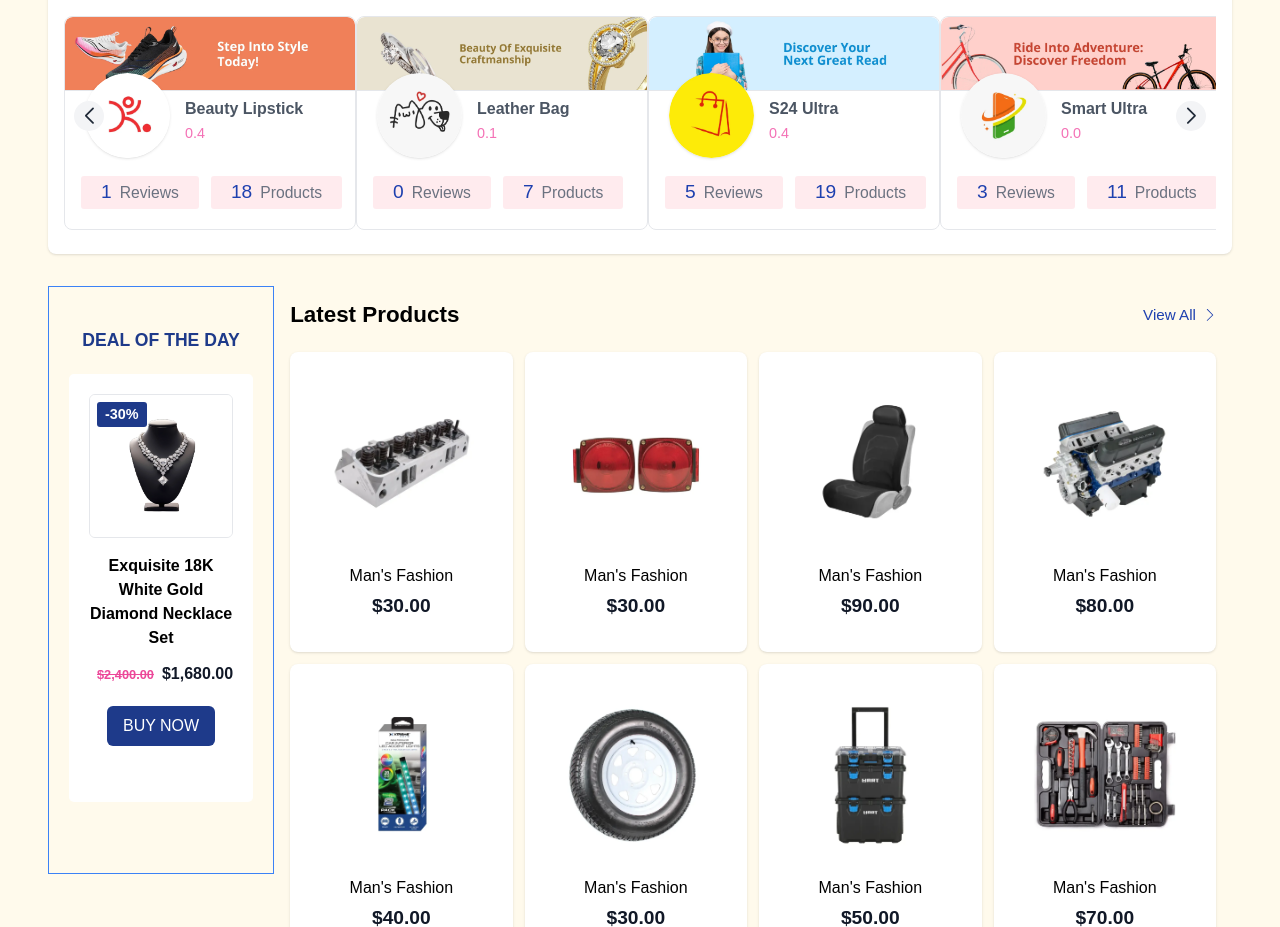
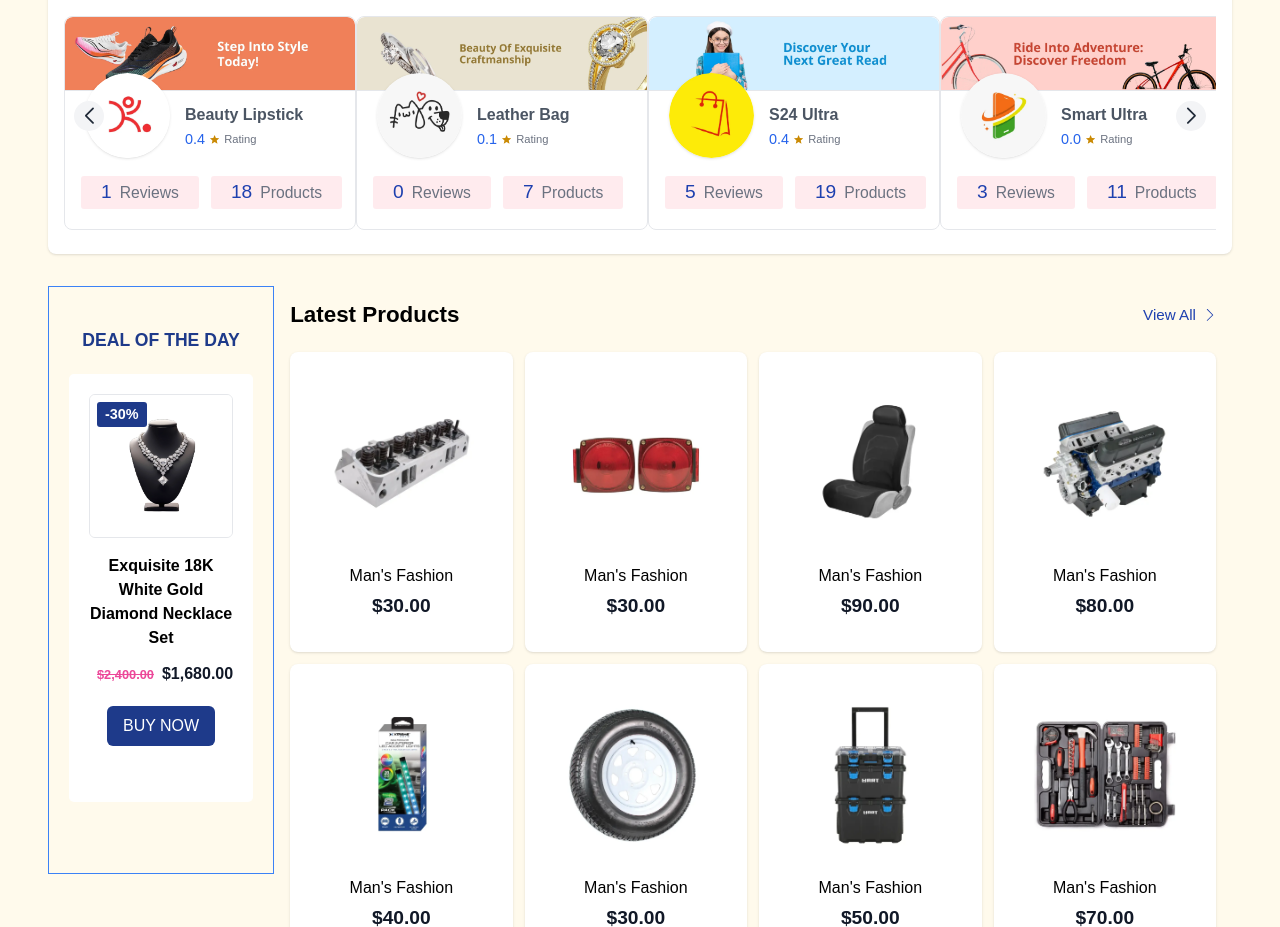
Before and after one commit to Rohit17112003/valleymtech, a Next.js app: page / in a window 1280 px wide. Shown: the part 3120-4047 px from the top of the page. Built offline with nearby package versions, Linux system fonts and the light colour scheme.

Commit message:
currection of responsive in top leeser components

```diff
--- a/components/Home/TopSellerSlider.jsx
+++ b/components/Home/TopSellerSlider.jsx
@@ -7,6 +7,7 @@ import "swiper/css";
 import "swiper/css/navigation";
 import "swiper/css/pagination";
 import Image from "next/image";
+import { MdStar } from "react-icons/md";
 
 const deals = [
   {
@@ -125,7 +126,7 @@ const TopSellerSlider = () => (
                 className=" transition-transform hover:scale-110 duration-500 cursor-pointer rounded-t-lg object-cover border-b"
               />
               <div>
-                <div className="w-[85px] h-[85px] rounded-full shadow absolute md:top-14 top-18 left-5 overflow-hidden">
+                <div className="w-[85px] h-[85px] rounded-full shadow absolute md:top-14 md:top-18 top-[84px] left-5 overflow-hidden">
                   <Image
                     src={deal.imageUr2}
                     alt={deal.title}
@@ -134,21 +135,21 @@ const TopSellerSlider = () => (
                     className=" transition-transform duration-500 hover:scale-125 cursor-pointer"
                   />
                 </div>
-                <div className="flex flex-col md:items-start items-center absolute left-28 leading-3">
+                <div className="flex flex-col md:items-start items-center absolute top-[105px] md:top-[80px] left-28 leading-3">
                   <h3 className="text-sm md:text-[1rem] font-bold text-gray-600 py-2 px-2">
                     {deal.title}
                   </h3>
-                  <p className="text-[0.9rem] text-pink-400 px-2 pb-10 md:pb-0">
-                    {deal.price}
+                  <p className="text-[0.9rem] text-blue-600 px-2 pb-10 md:pb-0 flex items-center gap-1">
+                    {deal.price} <span className="flex text-gray-500 items-center gap-1 text-[0.7rem]"><MdStar className=" text-yellow-600"/>Rating</span>
                   </p>
                 </div>
               </div>
               <div className="flex justify-between items-center absolute bottom-5 px-4 gap-3 ">
-                <button className="bg-[#ffc0cb52] rounded-[3px] text-sm md:text-[0.98rem] px-5 py-1.5 text-gray-500 hover:bg-[#00000023]">
+                <button className="bg-[#ffc0cb52] rounded-[3px] text-sm md:text-[0.98rem] px-5 md:py-1.5 py-2 text-gray-500 hover:bg-[#00000023]">
                   <span className="text-blue-800 md:text-[1.2rem] text-[1.1rem] pr-2">{deal.review}</span>
                   Reviews
                 </button>
-                <button className="bg-[#ffc0cb52] rounded-[3px] text-sm md:text-[0.98rem] px-5 py-1.5 text-gray-500 hover:bg-[#00000023]">
+                <button className="bg-[#ffc0cb52] rounded-[3px] text-sm md:text-[0.98rem] px-5 md:py-1.5 py-2 text-gray-500 hover:bg-[#00000023]">
                   <span className="text-blue-800 md:text-[1.2rem] text-[1.1rem] pr-2">{deal.product}</span>
                   Products
                 </button>
```
